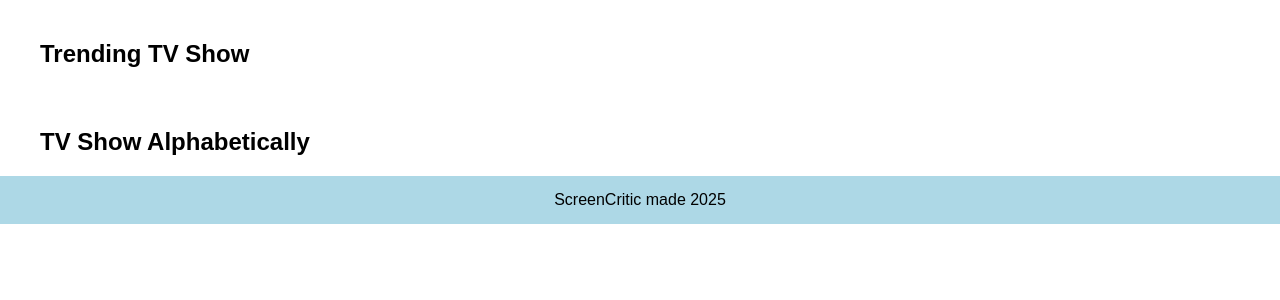
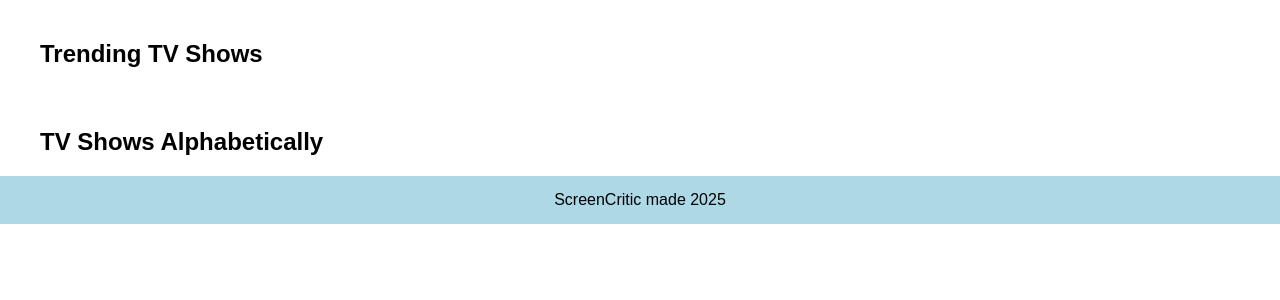
Before and after one commit to MAkther05/WAD2_TEAM5A_PROJECT, a Django app: page /ScreenCritic/tv/ in a window 1280 px wide. Shown: the part 84-384 px from the top of the page. Run offline with Django 3.2, Linux system fonts and the light colour scheme; data that the repository does not hold is empty.

Commit message:
Fixed title_block in media.html and made tv_list view ignore blank slugs

```diff
--- a/ScreenCritic/views.py
+++ b/ScreenCritic/views.py
@@ -29,9 +29,6 @@ def movie_list(request):
                 movies_by_genre[genre.name] = []
             movies_by_genre[genre.name].append(movie)
 
-
-
-
     context = {
         'media_list': movies,
         'media_type': 'Movies',
@@ -44,37 +41,32 @@ def movie_list(request):
     return render(request, 'ScreenCritic/media.html', context)
 
 def tv_list(request):
-    shows = Media.objects.filter(type='TV Show').order_by('-release_date')
+    shows = Media.objects.filter(type='TV Show', slug__isnull=False, slug__gt='').order_by('-release_date')
 
     suggested_shows = []
     if request.user.is_authenticated:
         favorite_genres = UserFavouriteGenre.objects.filter(user=request.user).values_list('genre', flat=True)
         if favorite_genres.exists():
-            suggested_shows = Media.objects.filter(genres__in=favorite_genres).distinct()[:10]  # Get unique media
+            suggested_shows = Media.objects.filter(type='TV Show', genres__in=favorite_genres, slug__isnull=False, slug__gt='').distinct()[:10]  # Get unique media
 
-
-    trending_shows = (Media.objects.filter(type='TV Show').annotate(avg_rating=Avg('review__rating')).order_by('-avg_rating')[:20]) #get recommended media (other media of same type)
-    shows_alphabetically = (Media.objects.filter(type='TV Show').order_by('title'))
+    trending_shows = (Media.objects.filter(type='TV Show', slug__isnull=False, slug__gt='').annotate(avg_rating=Avg('review__rating')).order_by('-avg_rating')[:20]) #get recommended media (other media of same type)
+    shows_alphabetically = (Media.objects.filter(type='TV Show', slug__isnull=False, slug__gt='').order_by('title'))
 
     shows_by_genre = {}
 
-    for show in Media.objects.filter(type='TV Show').prefetch_related('genres'):
+    for show in Media.objects.filter(type='TV Show', slug__isnull=False, slug__gt='').prefetch_related('genres'):
         for genre in show.genres.all():
             if genre.name not in shows_by_genre:
                 shows_by_genre[genre.name] = []
             shows_by_genre[genre.name].append(show)
 
-
-
-
     context = {
         'media_list': shows,
-        'media_type': 'TV Show',
+        'media_type': 'TV Shows',
         'trending_movies': trending_shows,
         'movies_alphabetically': shows_alphabetically,
         'movies_by_genre': shows_by_genre,
         'suggested_movies': suggested_shows,
-
     }
     return render(request, 'ScreenCritic/media.html', context)
 
@@ -104,7 +96,7 @@ def game_list(request):
 
     context = {
         'media_list': games,
-        'media_type': 'Game',
+        'media_type': 'Games',
         'trending_movies': trending_games,
         'movies_alphabetically': games_alphabetically,
         'movies_by_genre': games_by_genre,
--- a/templates/ScreenCritic/media.html
+++ b/templates/ScreenCritic/media.html
@@ -3,7 +3,7 @@
 {% load custom_filters %}
 
 {% block title_block %}
-<title>{{ media.title }} - ScreenCritic</title>
+<title>{{ media_type }} - ScreenCritic</title>
 <link rel="stylesheet" href="{% static 'css/media_general.css' %}">
 {% endblock %}
 
```
